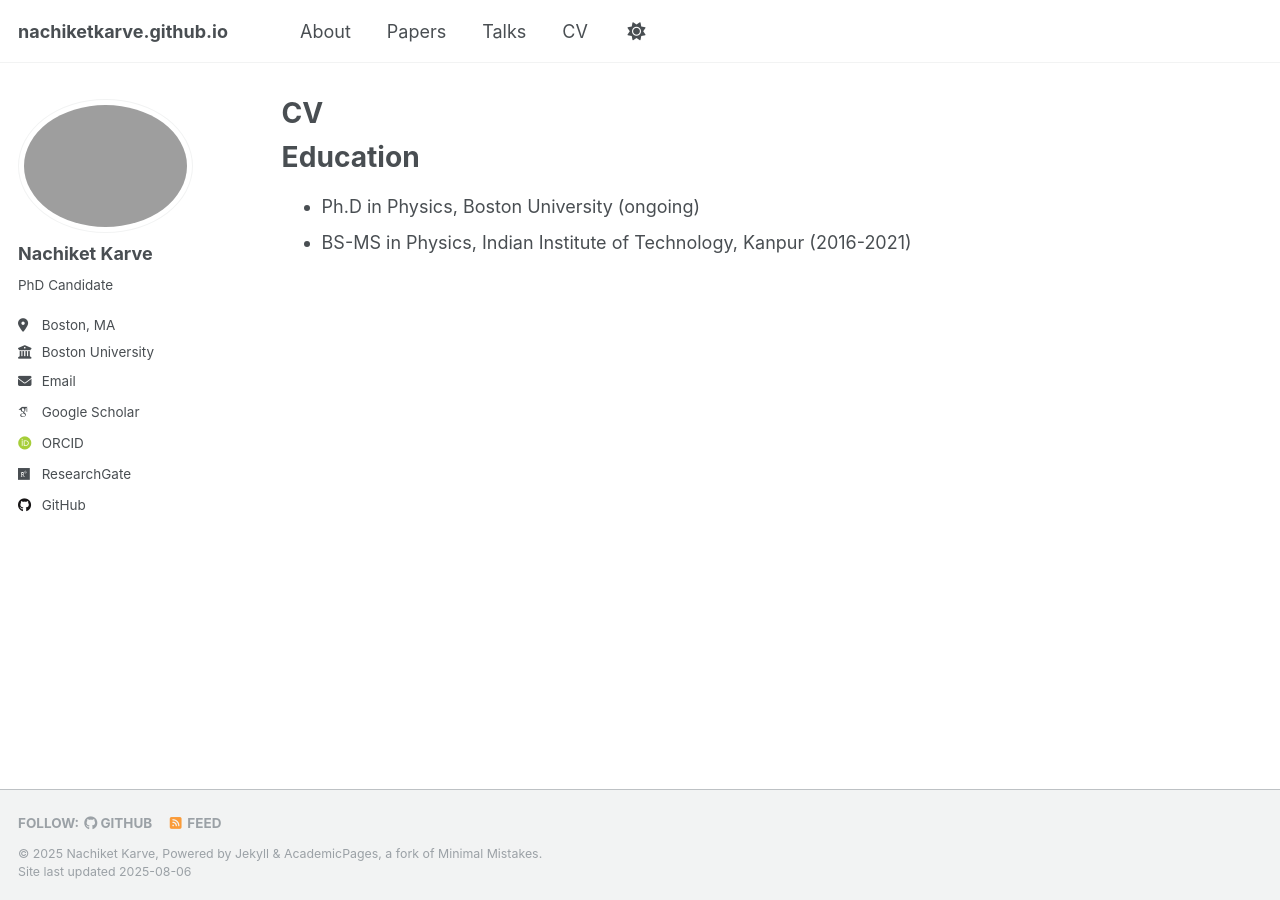
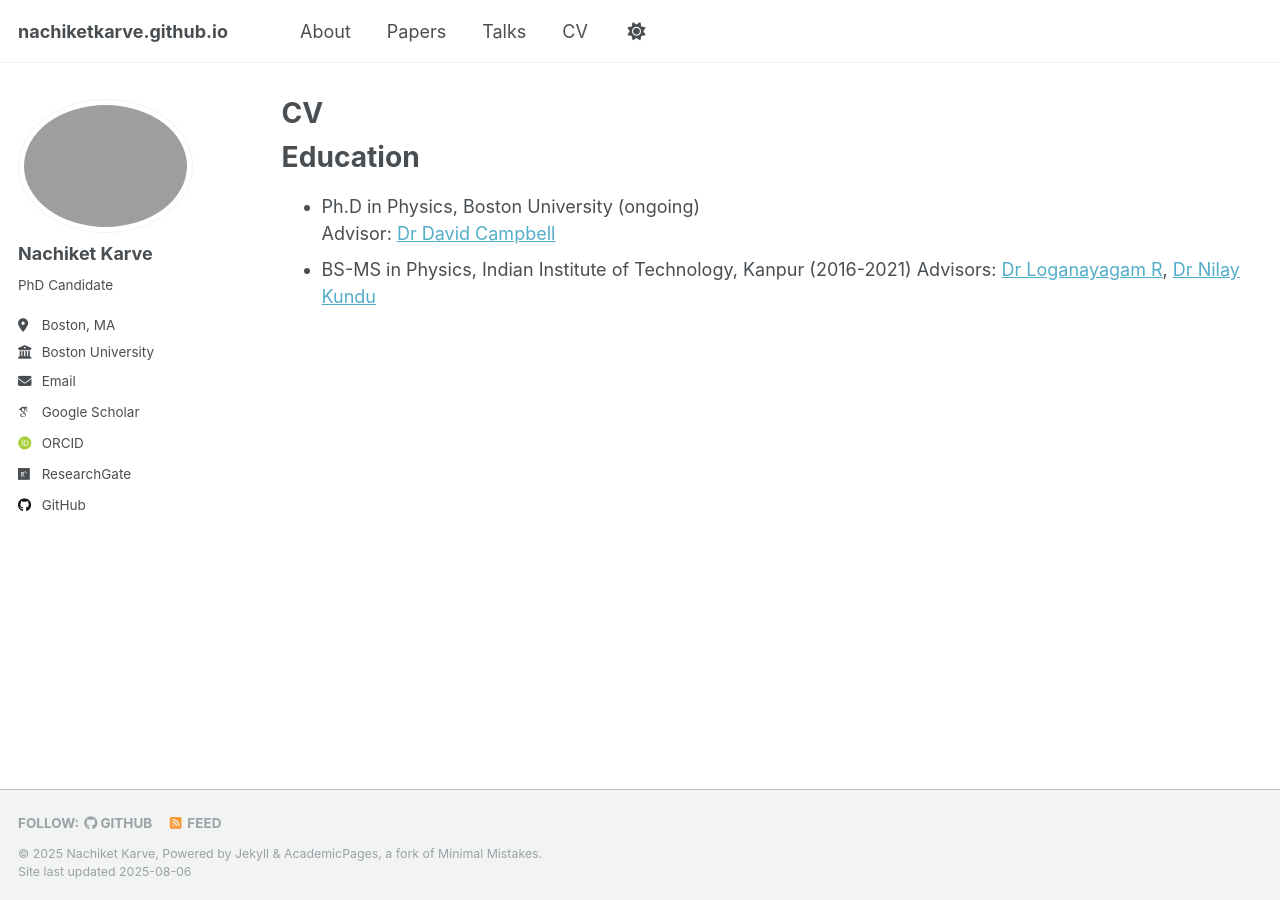
Before and after one commit to nachiketkarve/nachiketkarve.github.io, a Jekyll site: the page built from _pages/cv.md, in a window 1280 px wide. Built offline with Jekyll 4.4.1, drawn with Linux system fonts in a browser that asks for light colours; some web fonts are replaced.

Commit message:
Initial Commit

```diff
--- a/_pages/cv.md
+++ b/_pages/cv.md
@@ -11,5 +11,7 @@ redirect_from:
 
 Education
 ======
-* Ph.D in Physics, Boston University (ongoing)
+* Ph.D in Physics, Boston University (ongoing)\
+  Advisor: [Dr David Campbell](https://www.bu.edu/physics/profile/david-campbell/)
 * BS-MS in Physics, Indian Institute of Technology, Kanpur (2016-2021)
+  Advisors: [Dr Loganayagam R](https://www.icts.res.in/people/loganayagam), [Dr Nilay Kundu](https://home.iitk.ac.in/~nilayhep/)
```
